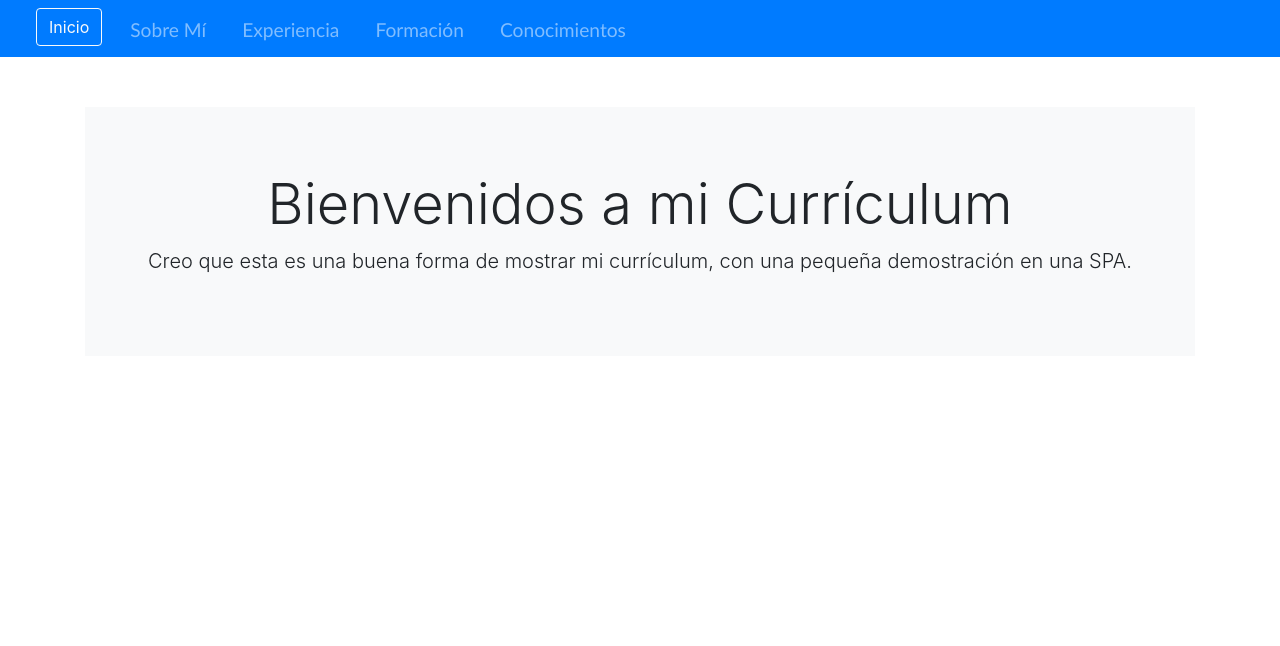
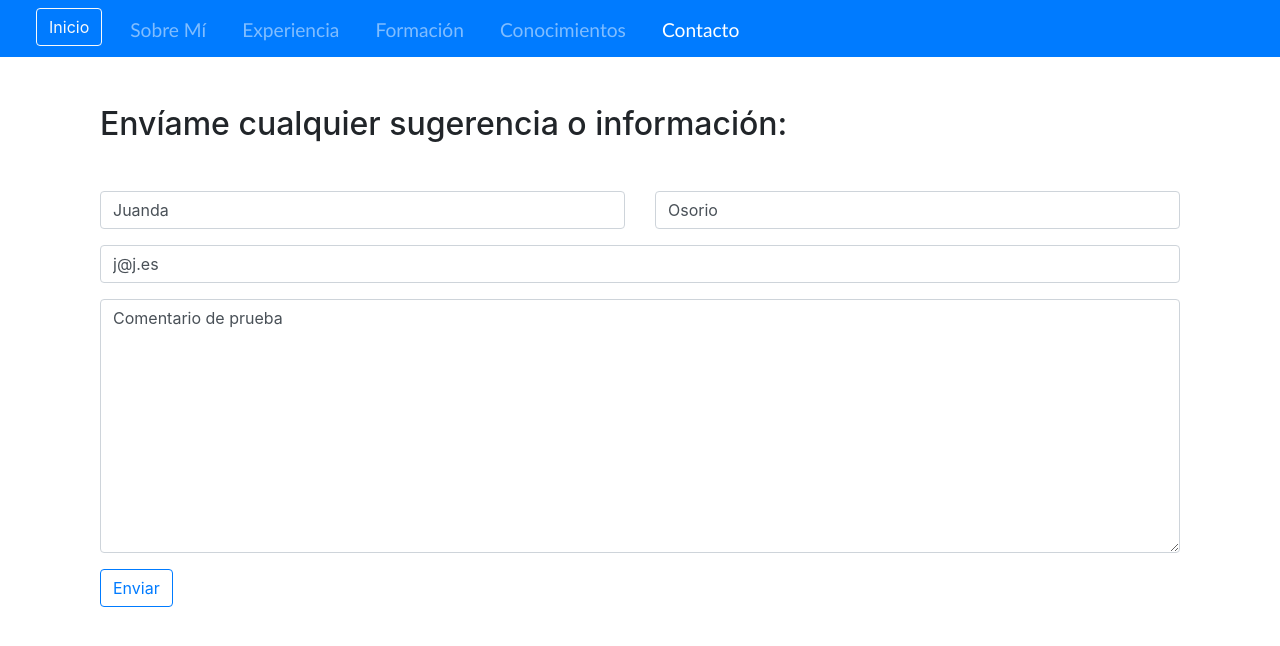
Before and after one commit to juanda-osorio/Curriculum, an Angular app: page /contacto in a window 1280 px wide. Before the commit this address led to /inicio. Shown: the top 646 px of the page. Built offline with nearby package versions, Linux system fonts and the light colour scheme.

Commit message:
Terminado el componente basico de 'contacto'

```diff
--- a/package.json
+++ b/package.json
@@ -23,6 +23,7 @@
         "jquery": "^3.5.1",
         "popper.js": "^1.16.1",
         "rxjs": "~6.6.3",
+        "sweetalert2": "^10.10.0",
         "tslib": "^2.0.3",
         "zone.js": "~0.11.3"
     },
--- a/src/app/app-routing.module.ts
+++ b/src/app/app-routing.module.ts
@@ -7,6 +7,7 @@ import { DatosComponent } from './components/datos/datos.component';
 import { ExperienciaComponent } from './components/experiencia/experiencia.component';
 import { FormacionComponent } from './components/formacion/formacion.component';
 import { ConocimientosComponent } from './components/conocimientos/conocimientos.component';
+import { ContactoComponent } from './components/contacto/contacto.component';
 
 
 
@@ -16,6 +17,7 @@ const routes: Routes = [
   { path: 'experiencia', component: ExperienciaComponent },
   { path: 'formacion', component: FormacionComponent },
   { path: 'conocimientos', component: ConocimientosComponent },
+  { path: 'contacto', component: ContactoComponent },
   { path: '**', pathMatch: 'full', redirectTo: 'inicio' }
 ];
 
--- a/src/app/app.module.ts
+++ b/src/app/app.module.ts
@@ -1,6 +1,7 @@
 import { BrowserModule } from '@angular/platform-browser';
 import { NgModule } from '@angular/core';
 import { CommonModule } from '@angular/common';
+import { ReactiveFormsModule } from '@angular/forms'
 
 
 //RUTAS
@@ -16,6 +17,7 @@ import { InicioComponent } from './components/inicio/inicio.component';
 import { ExperienciaComponent } from './components/experiencia/experiencia.component';
 import { FormacionComponent } from './components/formacion/formacion.component';
 import { ConocimientosComponent } from './components/conocimientos/conocimientos.component';
+import { ContactoComponent } from './components/contacto/contacto.component';
 
 @NgModule({
   declarations: [
@@ -26,11 +28,13 @@ import { ConocimientosComponent } from './components/conocimientos/conocimientos
     ExperienciaComponent,
     FormacionComponent,
     ConocimientosComponent,
+    ContactoComponent,
   ],
   imports: [
     BrowserModule,
     AppRoutingModule,
-    CommonModule
+    CommonModule,
+    ReactiveFormsModule,
   ],
   providers: [],
   bootstrap: [AppComponent]
--- /dev/null
+++ b/src/app/components/contacto/contacto.component.css
@@ -0,0 +1,3 @@
+small {
+    color: red;
+}
--- /dev/null
+++ b/src/app/components/contacto/contacto.component.html
@@ -0,0 +1,42 @@
+<div class="container mt-5">
+
+    <h2>Envíame cualquier sugerencia o información:</h2>
+
+    <form class="mt-5" autocomplete="off" [formGroup]="formulario" (ngSubmit)="guardar()">
+
+        <div class="row form-group">
+            <div class="col-6">
+                <input type="text" class="form-control" placeholder="Nombre *" formControlName="nombre" [class.is-invalid]="campoNoValido('nombre')">
+                <small *ngIf="campoNoValido('nombre')">Por favor, escribe un nombre</small>
+            </div>
+            <div class="col-6">
+                <input type="text" class="form-control" placeholder="Apellido" formControlName="apellido">
+            </div>
+        </div>
+
+        <div class="row form-group">
+            <div class="col">
+                <input type="email" class="form-control" placeholder="Email *" formControlName="correo" [class.is-invalid]="campoNoValido('correo')">
+                <small *ngIf="campoNoValido('correo')">Por favor, escribe un email válido</small>
+            </div>
+        </div>
+
+        <div class="row form-group">
+            <div class="col">
+                <textarea class="form-control" name="" id="" cols="30" rows="10" placeholder="Deja tu comentario aqui... *" formControlName="comentario" [class.is-invalid]="campoNoValido('comentario')"></textarea>
+                <small *ngIf="campoNoValido('comentario')"> Por favor, escribe un comentario (Mín 10 Caracteres *) </small>
+            </div>
+        </div>
+
+        <div class="row form-group">
+            <div class="col-6">
+                <button class="btn btn-outline-primary">
+                    Enviar
+                </button>
+            </div>
+        </div>
+
+    </form>
+
+
+</div>
--- /dev/null
+++ b/src/app/components/contacto/contacto.component.ts
@@ -0,0 +1,71 @@
+import { Component, OnInit } from '@angular/core';
+import { FormBuilder, FormGroup, Validators } from '@angular/forms';
+import Swal  from 'sweetalert2';
+
+@Component({
+  selector: 'app-contacto',
+  templateUrl: './contacto.component.html',
+  styleUrls: ['./contacto.component.css'],
+})
+export class ContactoComponent implements OnInit {
+
+  formulario: FormGroup;
+
+
+  constructor(private formBuilder: FormBuilder) {
+    this.crearForm();
+     this.cargarInfoFormulario();
+  }
+
+  ngOnInit(): void {
+  }
+
+
+  campoNoValido( campo: string ){
+    return this.formulario.get(campo).invalid && this.formulario.get(campo).touched;
+  }
+
+
+  crearForm(){
+    this.formulario = this.formBuilder.group({
+      nombre    : ['', Validators.required],
+      apellido  : [''],
+      correo    : ['', [Validators.required, Validators.pattern("^[\\w-\\.]+@([\\w-]+\\.)+[\\w-]{2,4}$")] ],
+      comentario: ['', [Validators.required, Validators.minLength(10)] ]
+    })
+  }
+
+  /*Aqui en el 'setValue' irían los campos por defecto que quiero que aparezcan en el form.
+  * Aunque para eso está el primer parámetro de 'crarForm', no???
+  */
+  cargarInfoFormulario(){
+    this.formulario.setValue({
+      nombre    : "Juanda",
+      apellido  : "Osorio",
+      correo    : "j@j.es",
+      comentario: "Comentario de prueba",
+    })
+  }
+
+
+  guardar(){
+    console.log(this.formulario);
+
+    if (this.formulario.invalid) {
+      return this.formulario.markAllAsTouched();
+    }else{
+
+      Swal.fire({
+        // position: "top",
+        icon  : 'success',
+        title : 'Bien!',
+        text  : 'Se han enviado los comentarios correctamente'
+      });
+
+    }
+
+    this.formulario.reset();
+
+  }
+
+}
--- a/src/app/components/inicio/inicio.component.ts
+++ b/src/app/components/inicio/inicio.component.ts
@@ -3,6 +3,8 @@ import { Component, OnInit } from '@angular/core';
 @Component({
   selector: 'app-inicio',
   templateUrl: './inicio.component.html',
+  styleUrls: ['./inicio.component.css']
+
 })
 export class InicioComponent implements OnInit {
 
--- a/src/app/components/navbar/navbar.component.html
+++ b/src/app/components/navbar/navbar.component.html
@@ -22,6 +22,9 @@
             <li class="nav-item" routerLinkActive="active">
                 <a class="nav-link" [routerLink]="['conocimientos']" href="#" tabindex="-1" aria-disabled="true">Conocimientos</a>
             </li>
+            <li class="nav-item" routerLinkActive="active">
+                <a href="#" class="nav-link" routerLink="contacto">Contacto</a>
+            </li>
 
         </ul>
     </div>
--- a/src/app/servicios/datos.service.ts
+++ b/src/app/servicios/datos.service.ts
@@ -76,7 +76,7 @@ export class DatosService {
     ],
     formacion:
     [
-      "Actualmente estudiando por cuenta propia un curso de NodeJS y AngularJS",
+      "Actualmente estudiando por cuenta propia un curso de NodeJS y Angular (MEAN)",
       "2016 - Programacion orientada a objetos y Bases de Datos relacionales. Duracion: 710 Horas",
       "2013 – 2015. Desarrollo de Aplicaciones Web.  Instituto Laguna de Joatzel. 2000 Horas",
       "2013 - Gestion Base Datos Relacionales Oracle.  Duracion: 250 Horas",
```
Also changed, not shown: src/app/components/inicio/inicio.component.css (added), src/assets/imagenes/code_background.jpg (added), 1 other file (tests, documents, lock files or other folders).
